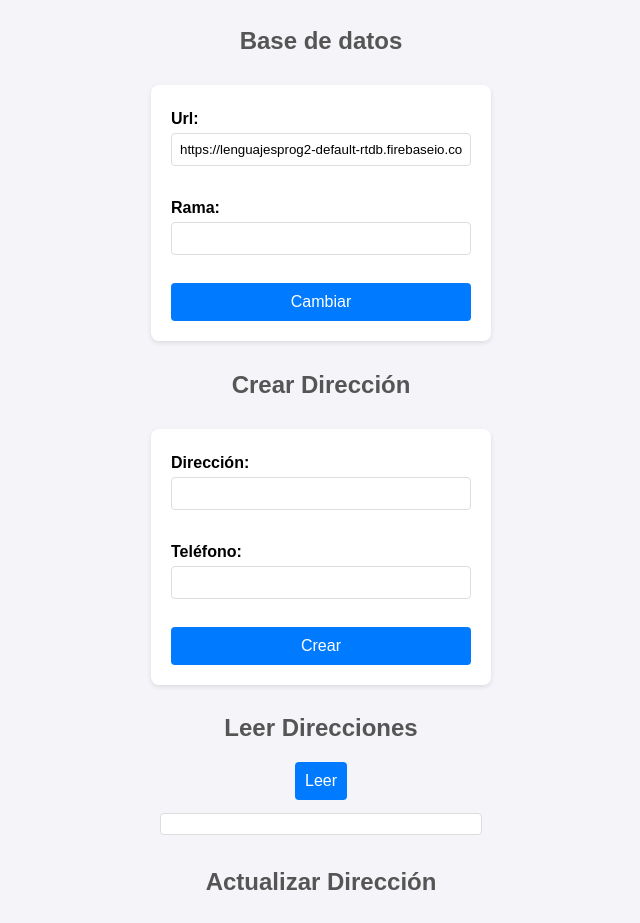
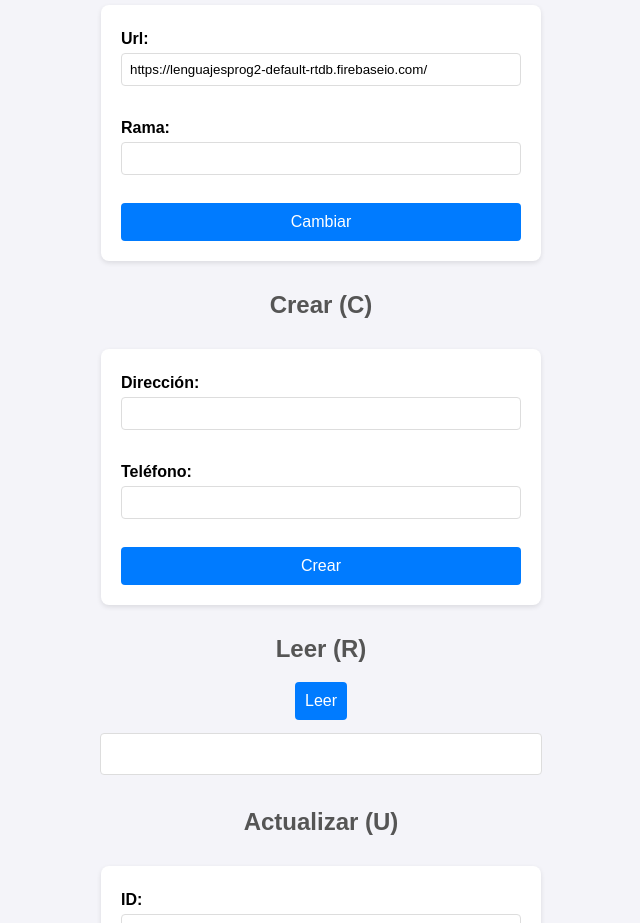
Before and after one commit to ootiempo/LABORATORIO_CRUD_LENGUAJES_2, a plain HTML site: page index.html in a window 1280 px wide. Shown: the part 73-996 px from the top of the page, without its empty margins (319-959 px from the left). Drawn offline with Linux system fonts and the light colour scheme.

Commit message:
Se mejora diseño del modulo
Se busca poner las letras del crud con el fin de hacer mas llamativas las ventanas

```diff
--- a/index.html
+++ b/index.html
@@ -6,7 +6,7 @@
     <!-- Configura la vista para dispositivos móviles -->
     <meta name="viewport" content="width=device-width, initial-scale=1.0">
     <!-- Título que aparecerá en la pestaña del navegador -->
-    <title>LABORATORIO CRUD</title>
+    <title>LABORATORIO</title>
     <!-- Configura el logo del sitio web -->
     <link rel="icon" href="https://www.uniremington.edu.co/wp-content/uploads/2018/10/favicon-uniremington-32x32.png" sizes="32x32">
     <style>
@@ -33,7 +33,7 @@
             box-shadow: 0 2px 5px rgba(0, 0, 0, 0.1); /* Sombra sutil */
             padding: 20px; /* Relleno interior */
             margin: 10px 0; /* Márgenes superior e inferior */
-            width: 300px; /* Ancho fijo del formulario */
+            width: 400px; /* Ancho fijo del formulario */
             display: flex; /* Utiliza flexbox para el layout */
             flex-direction: column; /* Organiza los elementos en una columna */
         }
@@ -74,9 +74,9 @@
             background-color: #fff; /* Fondo blanco */
             border: 1px solid #ddd; /* Borde gris claro */
             border-radius: 4px; /* Bordes redondeados */
-            padding: 10px; /* Relleno interior */
+            padding: 20px; /* Relleno interior */
             overflow-x: auto; /* Permite el desplazamiento horizontal */
-            width: 300px; /* Ancho fijo del área de visualización */
+            width: 400px; /* Ancho fijo del área de visualización */
             white-space: pre-wrap; /* Mantiene espacios y saltos de línea */
             word-wrap: break-word; /* Ajusta las palabras largas */
         }
@@ -94,9 +94,6 @@
     </style>
 </head>
 <body>
-    <!-- Encabezado principal de la página -->
-    <h1>Directorio de viviendas</h1>
-
     <!-- Sección para el formulario de creación -->
     <h2>Base de datos</h2>
     <form id="apiForm">
@@ -111,7 +108,7 @@
     </form>
 
     <!-- Sección para el formulario de creación -->
-    <h2>Crear Dirección</h2>
+    <h2>Crear (C)</h2>
     <form id="createForm">
         <!-- Campo para la dirección -->
         <label for="direccion">Dirección:</label>
@@ -126,14 +123,14 @@
     </form>
 
     <!-- Sección para leer direcciones -->
-    <h2>Leer Direcciones</h2>
+    <h2>Leer (R)</h2>
     <!-- Botón para leer las direcciones -->
     <button id="readButton">Leer</button>
     <!-- Área para mostrar los resultados de la lectura -->
     <pre id="readResult"></pre>
 
     <!-- Sección para el formulario de actualización -->
-    <h2>Actualizar Dirección</h2>
+    <h2>Actualizar (U)</h2>
     <form id="updateForm">
         <!-- Campo para el ID de la dirección a actualizar -->
         <label for="id">ID:</label>
@@ -152,7 +149,7 @@
     </form>
 
     <!-- Sección para el formulario de eliminación -->
-    <h2>Eliminar Dirección</h2>
+    <h2>Eliminar (D)</h2>
     <form id="deleteForm">
         <!-- Campo para el ID de la dirección a eliminar -->
         <label for="deleteId">ID:</label>
```
